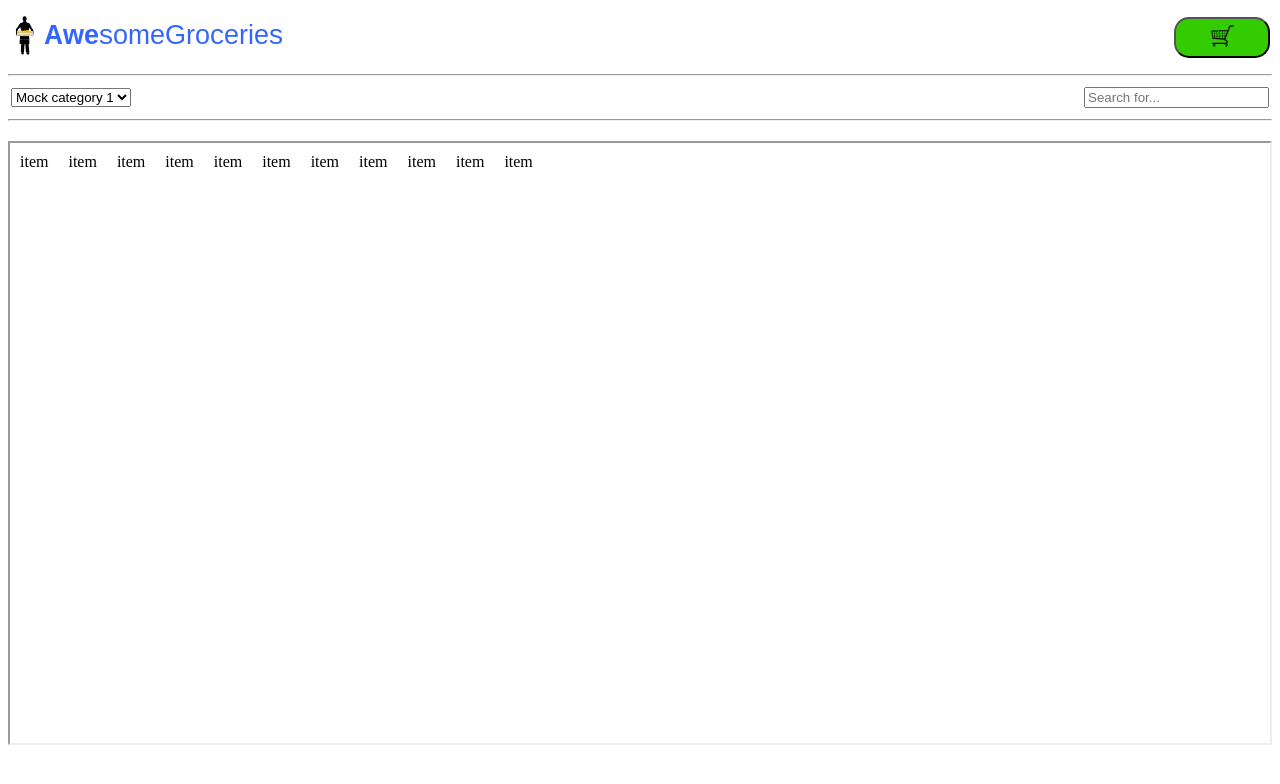
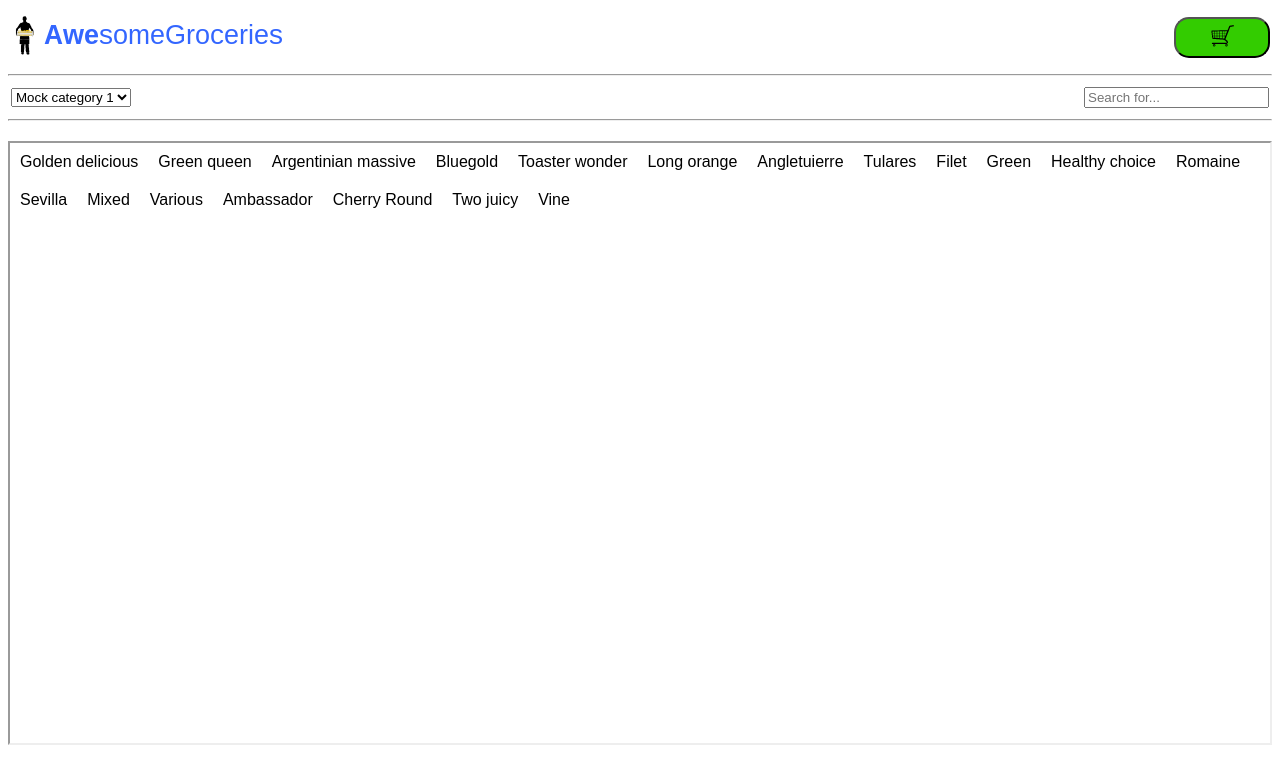
Before and after one commit to ustegrew/awesome-groceries_frontend, an Angular app: page /landing in a window 1280 px wide. Shown: the top 784 px of the page. Built offline with nearby package versions, Linux system fonts and the light colour scheme.

Commit message:
Integrating mock product store into landing page component

```diff
--- a/src/app/app.module.ts
+++ b/src/app/app.module.ts
@@ -4,6 +4,7 @@ import { NgModule } from '@angular/core';
 
 import { AppComponent }                     from './app.component';
 import { AppRouterModule }                  from './services/router/app-router.module';
+import { TProductStoreMockService }         from './services/product/tproduct-store-mock.service';
 import { TLandingComponent }                from './components/pages/tlanding/tlanding.component';
 import { TDetailsComponent }                from './components/pages/tdetails/tdetails.component';
 import { TCartComponent }                   from './components/pages/tcart/tcart.component';
@@ -38,7 +39,10 @@ import { TFourOhFourComponent }             from './components/pages/tfour-oh-fo
     BrowserModule,
     AppRouterModule
   ],
-  providers: [],
+  providers:
+  [
+      TProductStoreMockService
+  ],
   bootstrap: [AppComponent]
 })
 export class AppModule { }
--- a/src/app/components/pages/tlanding/tlanding.component.css
+++ b/src/app/components/pages/tlanding/tlanding.component.css
@@ -42,6 +42,7 @@
     height:             600px;
     vertical-align:     top;
     overflow-y:         scroll;
+    font-family:        sans-serif;
 }
 
 #flowpanel > div
--- a/src/app/components/pages/tlanding/tlanding.component.html
+++ b/src/app/components/pages/tlanding/tlanding.component.html
@@ -1,3 +1,4 @@
+
 <!-- TODO: Migrate to div + css table layout. For now, table worx. -->
 <table id="table-00">
     <tr>
@@ -22,15 +23,5 @@
 </table>
 <hr/>
 <div id="flowpanel">
-    <div>item</div>
-    <div>item</div>
-    <div>item</div>
-    <div>item</div>
-    <div>item</div>
-    <div>item</div>
-    <div>item</div>
-    <div>item</div>
-    <div>item</div>
-    <div>item</div>
-    <div>item</div>
+    <div *ngFor="let article of store.getArticles()">{{article.fDetailName}}</div>
 </div>
--- a/src/app/components/pages/tlanding/tlanding.component.ts
+++ b/src/app/components/pages/tlanding/tlanding.component.ts
@@ -1,4 +1,5 @@
 import { Component, OnInit                } from '@angular/core';
+import { TProductStoreMockService         } from '../../../services/product/tproduct-store-mock.service';
 import { TLogoComponent                   } from '../../widgets/tlogo/tlogo.component';
 import { TGoCartButtonComponent           } from '../../widgets/tgo-cart-button/tgo-cart-button.component';
 import { TCategoryBoxComponent            } from '../../widgets/tcategory-box/tcategory-box.component';
@@ -12,7 +13,7 @@ import { TProductDetailsPanelComponent    } from '../../widgets/tproduct-details
 })
 export class TLandingComponent implements OnInit
 {
-    constructor()
+    constructor (public store: TProductStoreMockService)
     {
 
     }
--- a/src/app/lib/types/product/tproduct.ts
+++ b/src/app/lib/types/product/tproduct.ts
@@ -24,13 +24,13 @@ export class TProduct
         urlPhoto:      string
     )
     {
-        fDetailName     = detailName;
-        fID             = id;
-        fProductType    = productType;
-        fPrice          = price;
-        fPriceUnit      = priceUnit;
-        fOriginCountry  = originCountry;
-        fURLPhotoThumb  = urlPhotoThumb;
-        fURLPhoto       = urlPhoto;
+        this.fDetailName     = detailName;
+        this.fID             = id;
+        this.fProductType    = productType;
+        this.fPrice          = price;
+        this.fPriceUnit      = priceUnit;
+        this.fOriginCountry  = originCountry;
+        this.fURLPhotoThumb  = urlPhotoThumb;
+        this.fURLPhoto       = urlPhoto;
     }
 }
```
